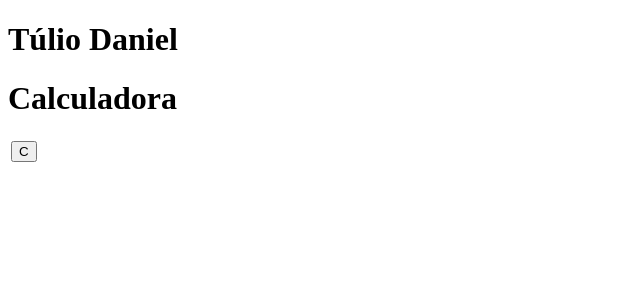
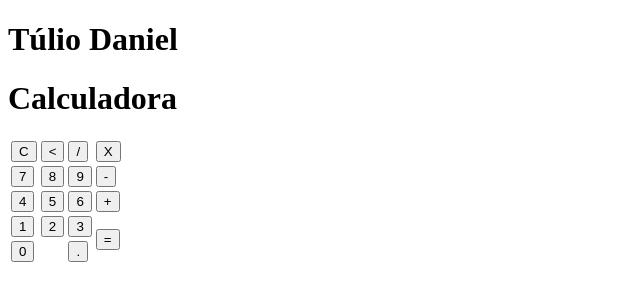
Before and after one commit to Dan1928/Calculadora, a plain HTML site: page index.html in a window 1280 px wide. Shown: the whole page, without its empty margins (0-640 px from the left). Drawn offline with Linux system fonts and the light colour scheme.

Commit message:
estilo dos botoes

```diff
--- a/index.html
+++ b/index.html
@@ -15,6 +15,31 @@
       <table>
         <tr>
           <td><button>C</button></td>
+          <td><button><</button></td>
+          <td><button>/</button></td>
+          <td><button>X</button></td>
+        </tr>
+        <tr>
+          <td><button>7</button></td>
+          <td><button>8</button></td>
+          <td><button>9</button></td>
+          <td><button>-</button></td>
+        </tr>
+        <tr>
+          <td><button>4</button></td>
+          <td><button>5</button></td>
+          <td><button>6</button></td>
+          <td><button>+</button></td>
+        </tr>
+        <tr>
+          <td><button>1</button></td>
+          <td><button>2</button></td>
+          <td><button>3</button></td>
+          <td rowspan="2"><button>=</button></td>
+        </tr>
+        <tr>
+          <td colspan="2"><button>0</button></td>
+          <td><button>.</button></td>
         </tr>
       </table>
     </div>
```
Also changed, not shown: calc.css (added).
